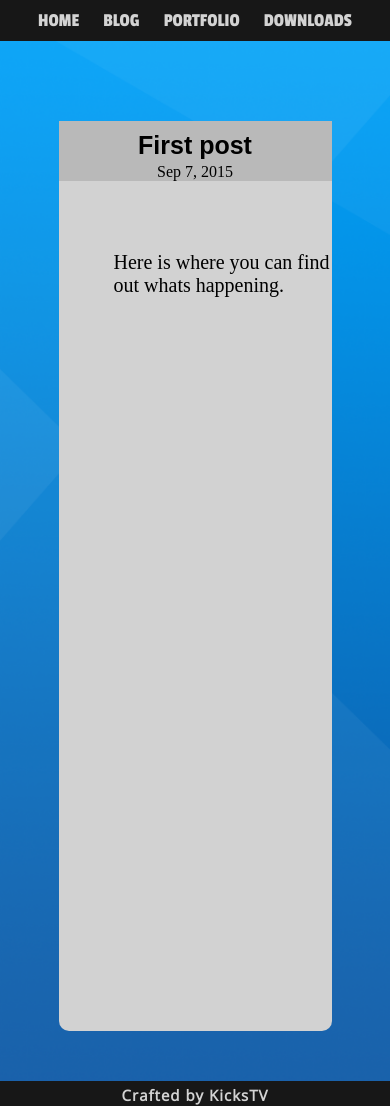
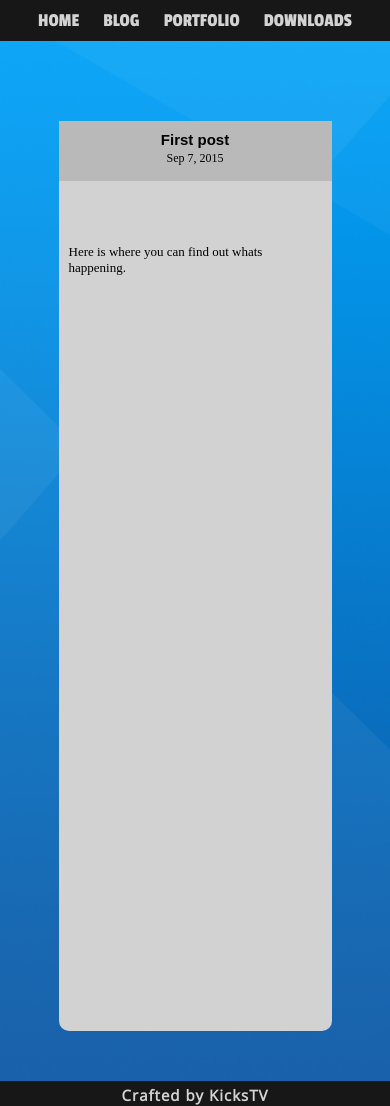
Before and after one commit to KicksTV/old-kickstv.github.io, a Jekyll site: the page built from _posts/2015-09-07-First-post.md, in a window 390 px wide. Built offline with Jekyll 4.4.1, drawn with Linux system fonts in a browser that asks for light colours; nearby versions of some CDN libraries.

Commit message:
phone changes

```diff
--- a/css/main.css
+++ b/css/main.css
@@ -193,7 +193,7 @@ header {
 }
 .post-content {
 	font-size: 20px;
-	margin: 0 0 0 55px;
+	margin: 0 55px 0 55px;
 }
 .footercontainer {
 	width: 100%;
@@ -672,6 +672,18 @@ nav>ul {
 		width: 15px;
 		height: 15px;
 	}
+	.post-title-container>h1 {
+		font-size: 15px;
+	}
+	.post-title-container>p {
+		font-size: 12px;
+	}
+	.post-content {
+		margin: 0 10px 0 10px;
+	}
+	.post-content>p {
+		font-size: 13px;
+	}
 	.centercontainer {
 		height: 400px;
 	}
```
